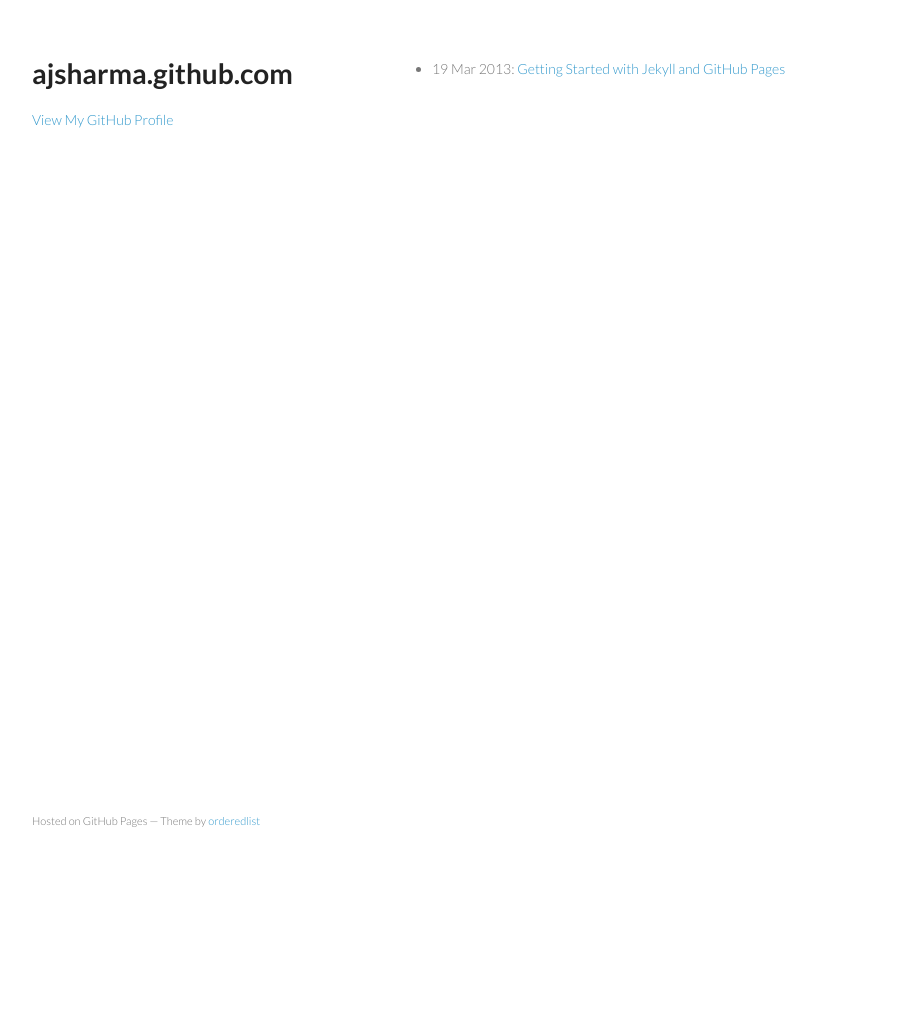
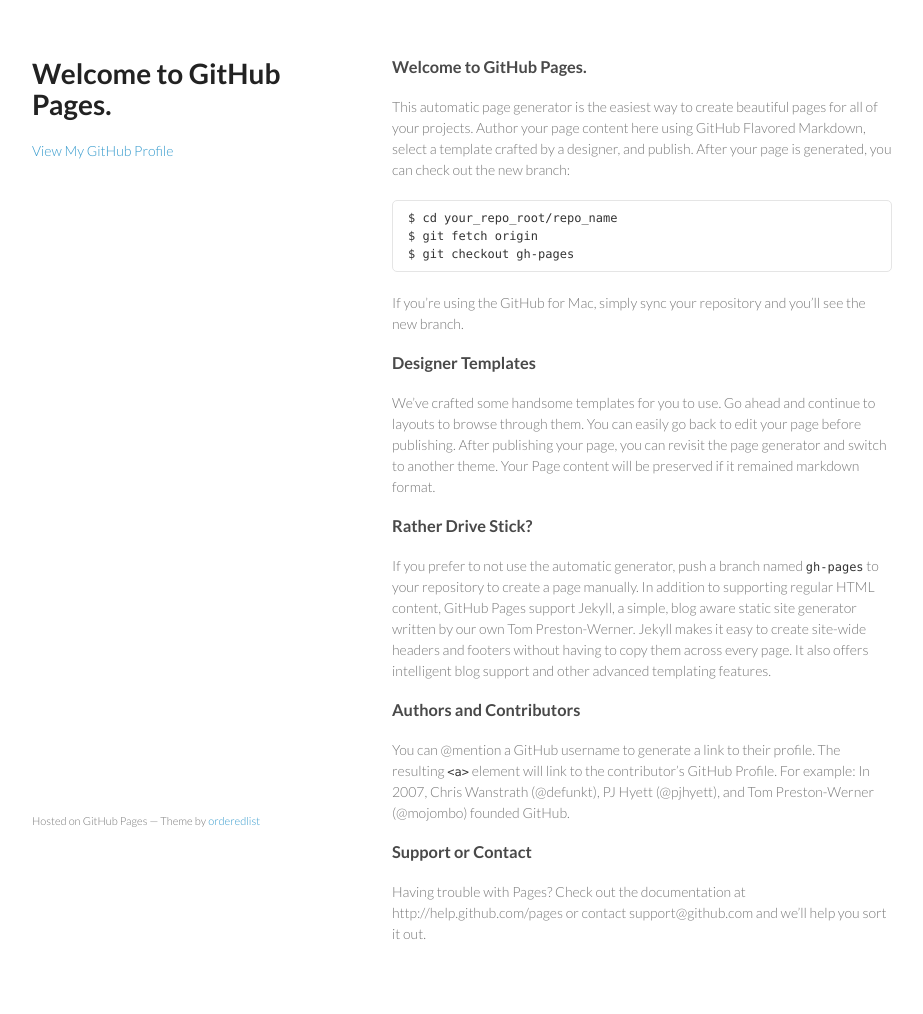
Before and after one commit to ajsharma/ajsharma.github.io, a Jekyll site: the page built from index.md, in a window 1280 px wide. Shown: the whole page, without its empty margins (178-1101 px from the left). Built offline with Jekyll 4.4.1, drawn with Linux system fonts in a browser that asks for light colours; our own code applies the rules of GitHub Pages for plain Markdown files; before the commit the page ends 900 px from its top, so only the background shows below that.

Commit message:
Set theme jekyll-theme-minimal and migrate Page Generator content

````diff
--- a/_config.yml
+++ b/_config.yml
@@ -4,3 +4,8 @@
 lsi: false
 pygments: true
 auto: true
+title: ajsharma.github.com
+description:
+google_analytics: UA-39440617-1
+show_downloads: true
+theme: jekyll-theme-minimal
--- a/index.html
+++ /dev/null
@@ -1,9 +0,0 @@
----
-layout: default
-title: ajsharma.github.com
----
-<ul class="posts">
-  {% for post in site.posts %}
-  <li><span>{{ post.date | date_to_string }}:</span> <a href="{{ post.url }}">{{ post.title }}</a></li>
-  {% endfor %}
-</ul>
--- /dev/null
+++ b/index.md
@@ -0,0 +1,22 @@
+### Welcome to GitHub Pages.
+This automatic page generator is the easiest way to create beautiful pages for all of your projects. Author your page content here using GitHub Flavored Markdown, select a template crafted by a designer, and publish. After your page is generated, you can check out the new branch:
+
+```
+$ cd your_repo_root/repo_name
+$ git fetch origin
+$ git checkout gh-pages
+```
+
+If you're using the GitHub for Mac, simply sync your repository and you'll see the new branch.
+
+### Designer Templates
+We've crafted some handsome templates for you to use. Go ahead and continue to layouts to browse through them. You can easily go back to edit your page before publishing. After publishing your page, you can revisit the page generator and switch to another theme. Your Page content will be preserved if it remained markdown format.
+
+### Rather Drive Stick?
+If you prefer to not use the automatic generator, push a branch named `gh-pages` to your repository to create a page manually. In addition to supporting regular HTML content, GitHub Pages support Jekyll, a simple, blog aware static site generator written by our own Tom Preston-Werner. Jekyll makes it easy to create site-wide headers and footers without having to copy them across every page. It also offers intelligent blog support and other advanced templating features.
+
+### Authors and Contributors
+You can @mention a GitHub username to generate a link to their profile. The resulting `<a>` element will link to the contributor's GitHub Profile. For example: In 2007, Chris Wanstrath (@defunkt), PJ Hyett (@pjhyett), and Tom Preston-Werner (@mojombo) founded GitHub.
+
+### Support or Contact
+Having trouble with Pages? Check out the documentation at http://help.github.com/pages or contact support@github.com and we’ll help you sort it out.
````
Also changed, not shown: params.json (deleted, +0 -1 lines).
